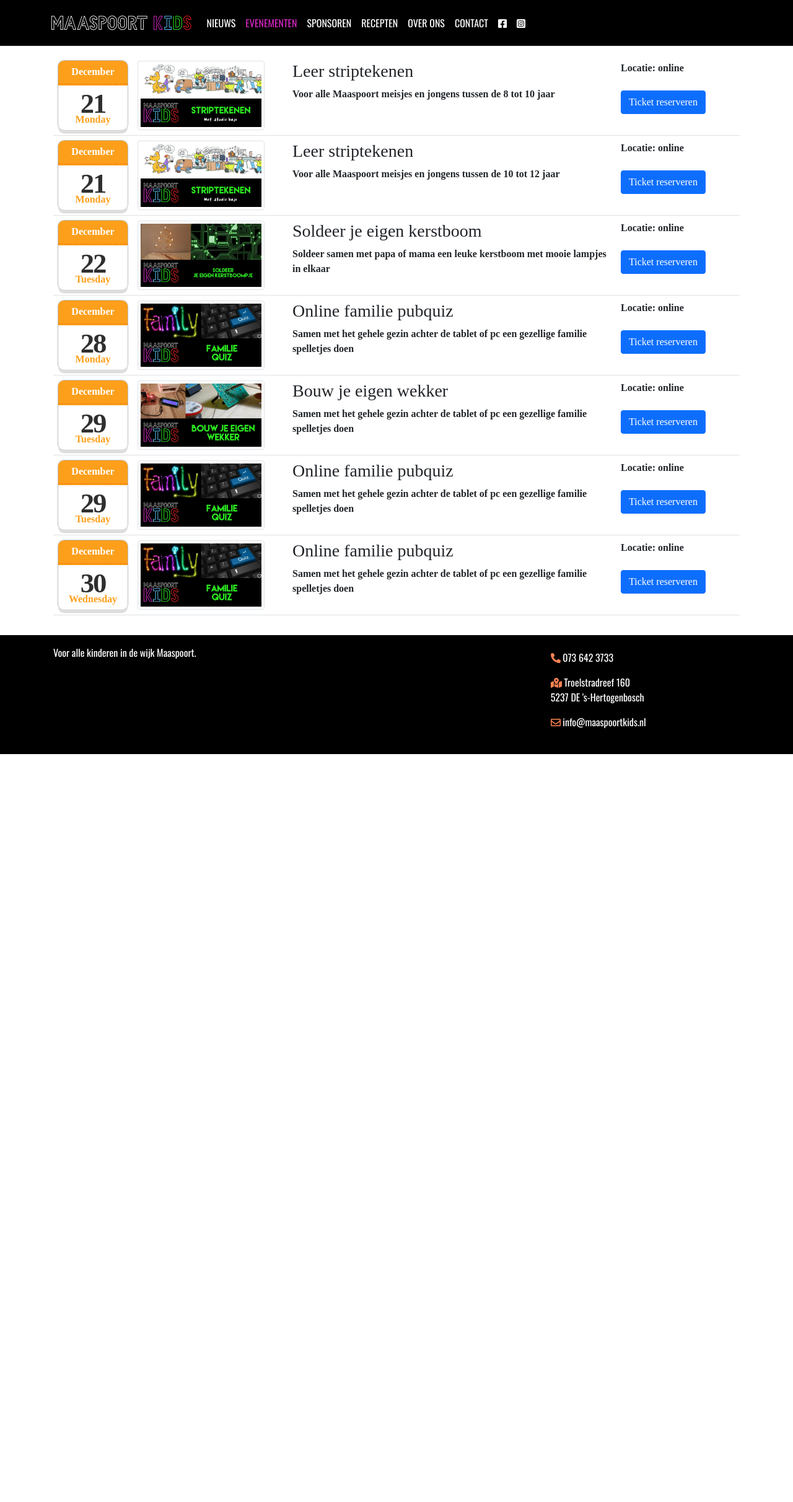
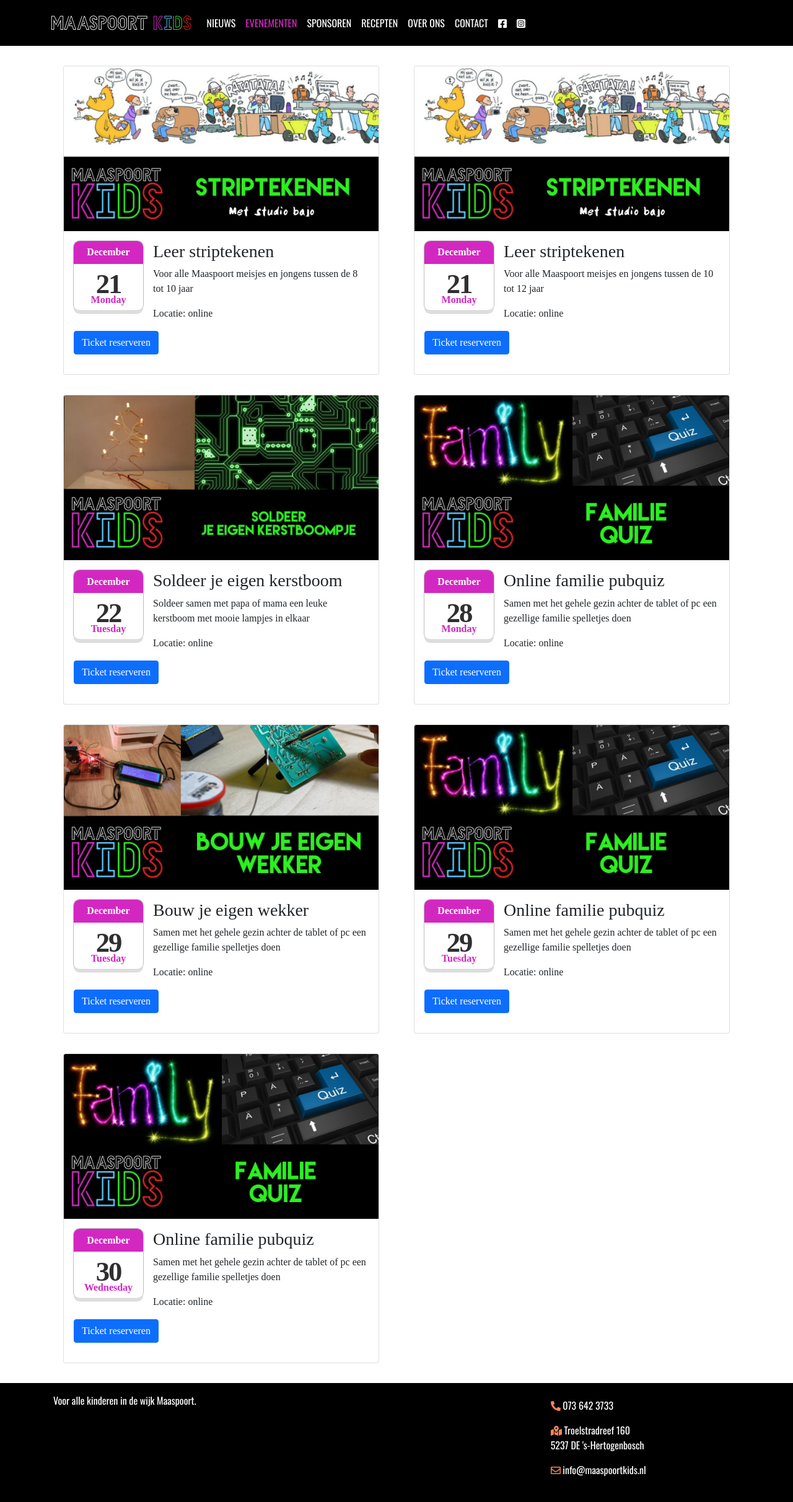
Before and after one commit to maaspoortkids/maaspoortkids.github.io, a Jekyll site: the page built from pages/evenementen.md, in a window 1280 px wide. Shown: the whole page at 62% size. Built offline with Jekyll 4.4.1, drawn with Linux system fonts in a browser that asks for light colours; some web fonts are replaced; before the commit the page ends 1217 px from its top, so only the background shows below that.

Commit message:
Update events style

```diff
--- a/_layouts/events.html
+++ b/_layouts/events.html
@@ -3,47 +3,44 @@
 ---
 {% assign events = site.data.events | sort: 'start'  %}
 
-<table class="table event">
-    <tbody>
+<div class="row">
     {% for event in events %}
-    <tr>
-        <th width="100px">
-            <time datetime="2014-09-20" class="icon">
+    <div class="col-md-6">
+        <div class="card" style="margin: 1rem">
+            <img class="card-img-top" alt="{{event.name}}" src="{{event.thumbnail}}">
+            <div class="card-body">
+                <time datetime="2014-09-20" class="icon" style="float: left; margin-right: 1rem">
                     <em>{{ event.start | date: '%A' }}</em>
                     <strong>{{ event.start | date: '%B' }}</strong>
                     <span>{{ event.start | date: '%d' }}</span>
                 </time>
-        </th>
-        <th width="250px">
-            <img class="img-fluid img-thumbnail" alt="{{event.name}}" src="{{event.thumbnail}}">
-        </th>
-        <th>
+
                 <h3>{{ event.name }}</h3>
                 <p>{{ event.description }}</p>
-        </th>
-        <th width="200px">
-            Locatie: {{event.location}}<br>
+                <p>Locatie: {{event.location}}</p>
 
                 {% if event.map %}
-            <br>
+                <p>
                     <a class="btn btn-info"
                        target="_blank"
                        href="https://www.google.nl/maps/place/{{ event.map | url_encode }}">
                         <i class="fas fa-map-marked-alt"></i>
                     </a>
-            <br>
+                </p>
                 {% endif %}
 
                 {% if event.ticket %}
-            <br>
+                <p>
                     <a target="_blank"
                        class="btn btn-primary mt-auto"
                        href="{{ event.ticket }}">
                         Ticket reserveren
                     </a>
+                </p>
                 {% endif %}
-        </th>
-    </tr>
+
+            </div>
+        </div>
+    </div>
     {% endfor %}
-    </tbody>
-</table>
+</div>
--- a/assets/css/maaspoortkids.css
+++ b/assets/css/maaspoortkids.css
@@ -157,16 +157,14 @@
     top: 0;
     padding: 0.4em 0;
     color: #fff;
-    background-color: #fd9f1b;
-    border-bottom: 1px dashed #f37302;
-    box-shadow: 0 2px 0 #fd9f1b;
+    background-color: #d327c1;
 }
 
 time.icon em
 {
     position: absolute;
     bottom: 0.3em;
-    color: #fd9f1b;
+    color: #d327c1;
 }
 
 time.icon span
@@ -175,13 +173,6 @@
     letter-spacing: -0.05em;
     padding-top: 0.8em;
     color: #2f2f2f;
-}
-
-/* -- [ event ]------------------------------------------------------------------------------------------------------ */
-.event img {
-    display: block;
-    height: 7rem;
-    position: relative;
 }
 
 /* -- [ tile ]------------------------------------------------------------------------------------------------------- */
```
Lines whose indentation alone changed are shown as unchanged.
